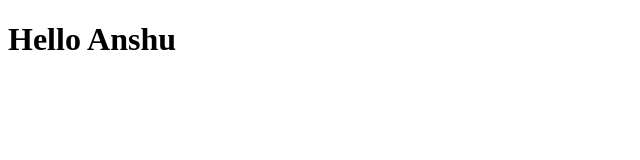
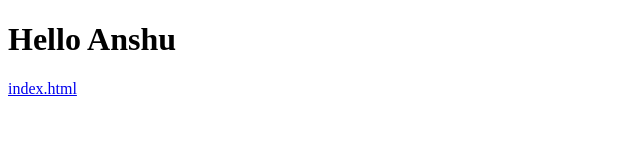
Before and after one commit to AnshuKumari999/backtracking, a plain HTML site: page anshu.html in a window 1280 px wide. Shown: the full height of the page, 0-640 px from the left. Drawn offline with Linux system fonts and the light colour scheme.

Commit message:
Update anshu.html

```diff
--- a/anshu.html
+++ b/anshu.html
@@ -8,7 +8,7 @@
 </head>
 <body>
     <h1>Hello Anshu</h1>
-       <a href="./index.html"></a>
+       <a href="./index.html">index.html</a>
 
 </body>
 </html>
```
